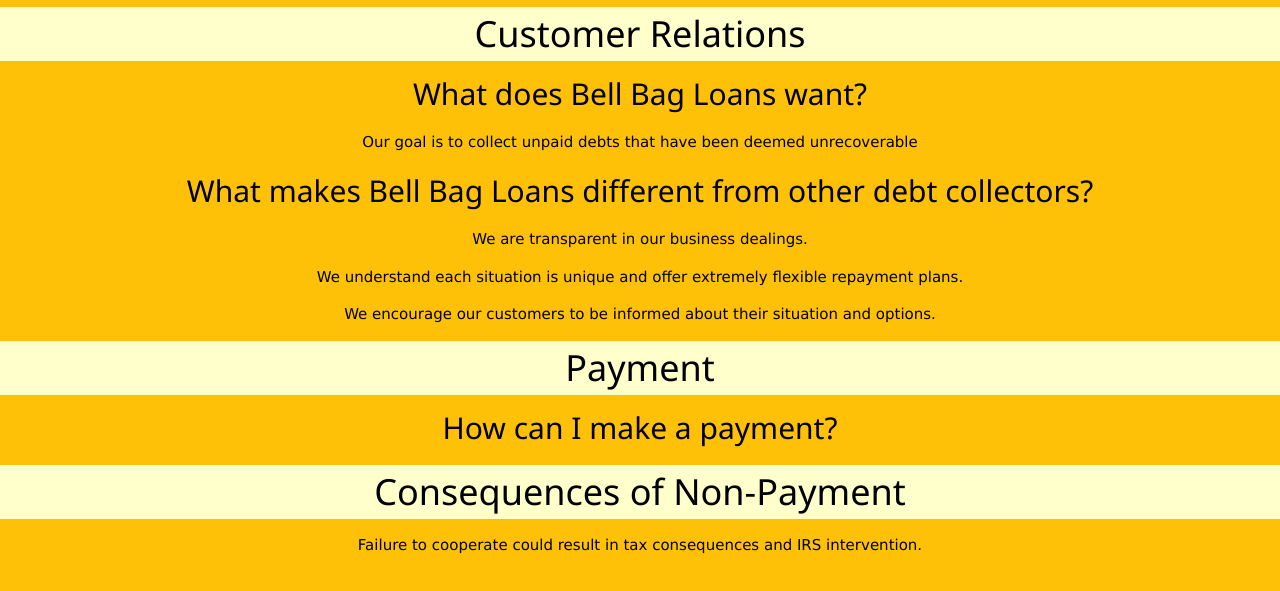
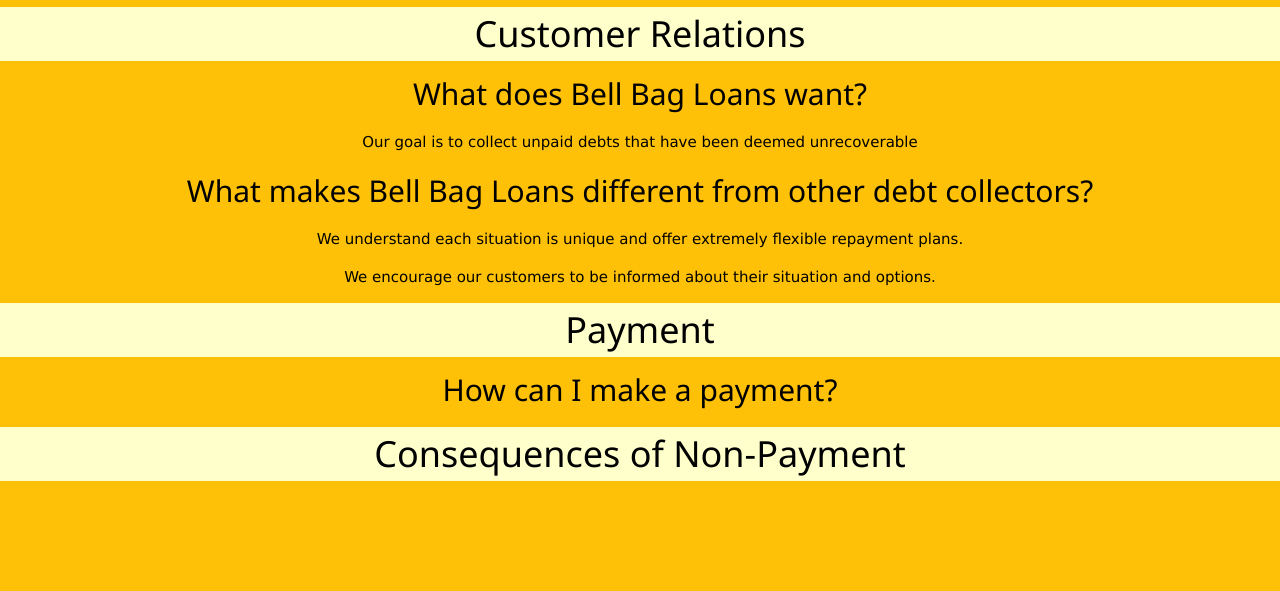
Before and after one commit to Thomas-Nook/Bell-Bag-Loans-Website, a plain HTML site: page 040_Bell-Bag-Loans_FAQ.html in a window 1280 px wide. Shown: the part 147-738 px from the top of the page. Drawn offline with Linux system fonts and the light colour scheme.

Commit message:
Update_02-27-2021
Added Contact info.
Edited FAQ.

```diff
--- a/040_Bell-Bag-Loans_FAQ.html
+++ b/040_Bell-Bag-Loans_FAQ.html
@@ -32,14 +32,14 @@
                 <h2>What does Bell Bag Loans want?</h2>
                     <p>Our goal is to collect unpaid debts that have been deemed unrecoverable</p>
                 <h2>What makes Bell Bag Loans different from other debt collectors?</h2>
-                    <p>We are transparent in our business dealings.</p>
+                    <p></p>
                     <p>We understand each situation is unique and offer extremely flexible repayment plans.</p>
                     <p>We encourage our customers to be informed about their situation and options.</p>
             <h1 class="w3-pale-yellow">Payment</h1>
                 <h2>How can I make a payment?</h2>
                     <p></p>
             <h1 class="w3-pale-yellow">Consequences of Non-Payment</h1>
-                <p>Failure to cooperate could result in tax consequences and IRS intervention.</p>
+                <p></p>
         </div>
 
     </body>
```
Also changed, not shown: 030_Bell-Bag-Loans_Contact.html (+6 -0 lines).
